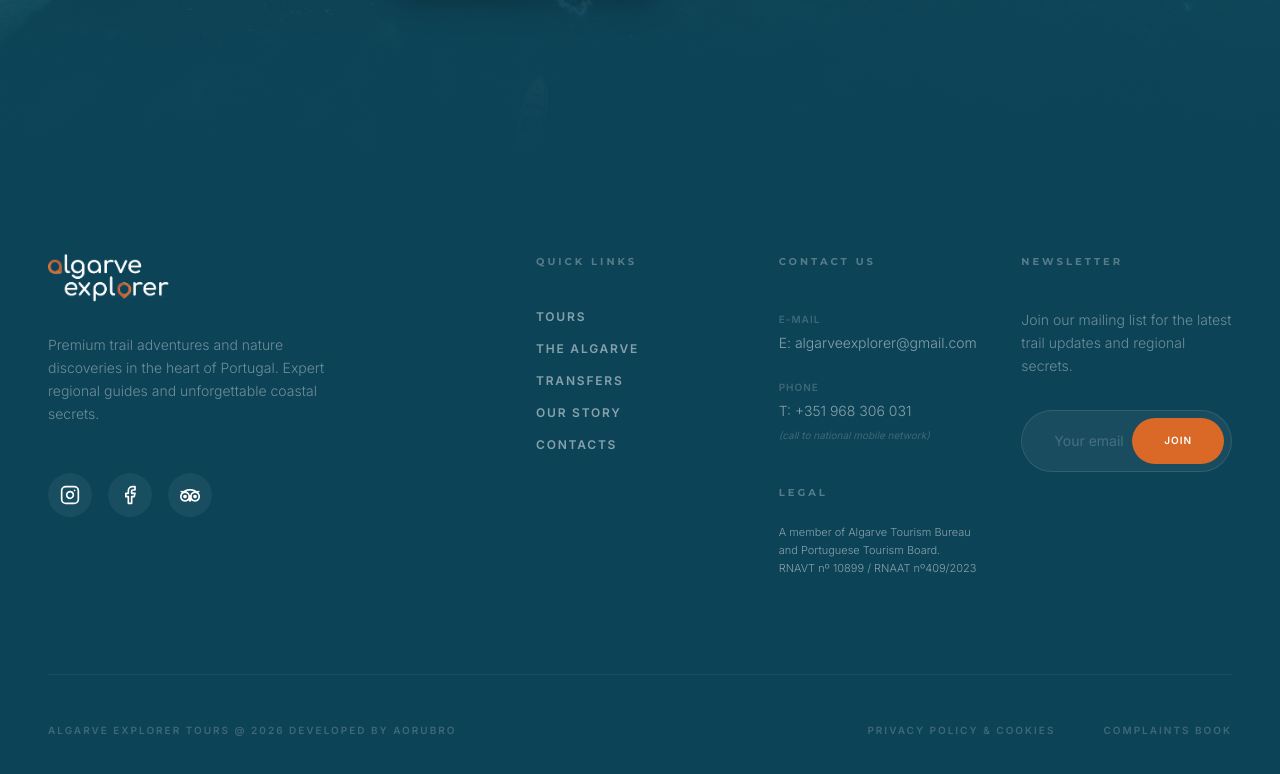
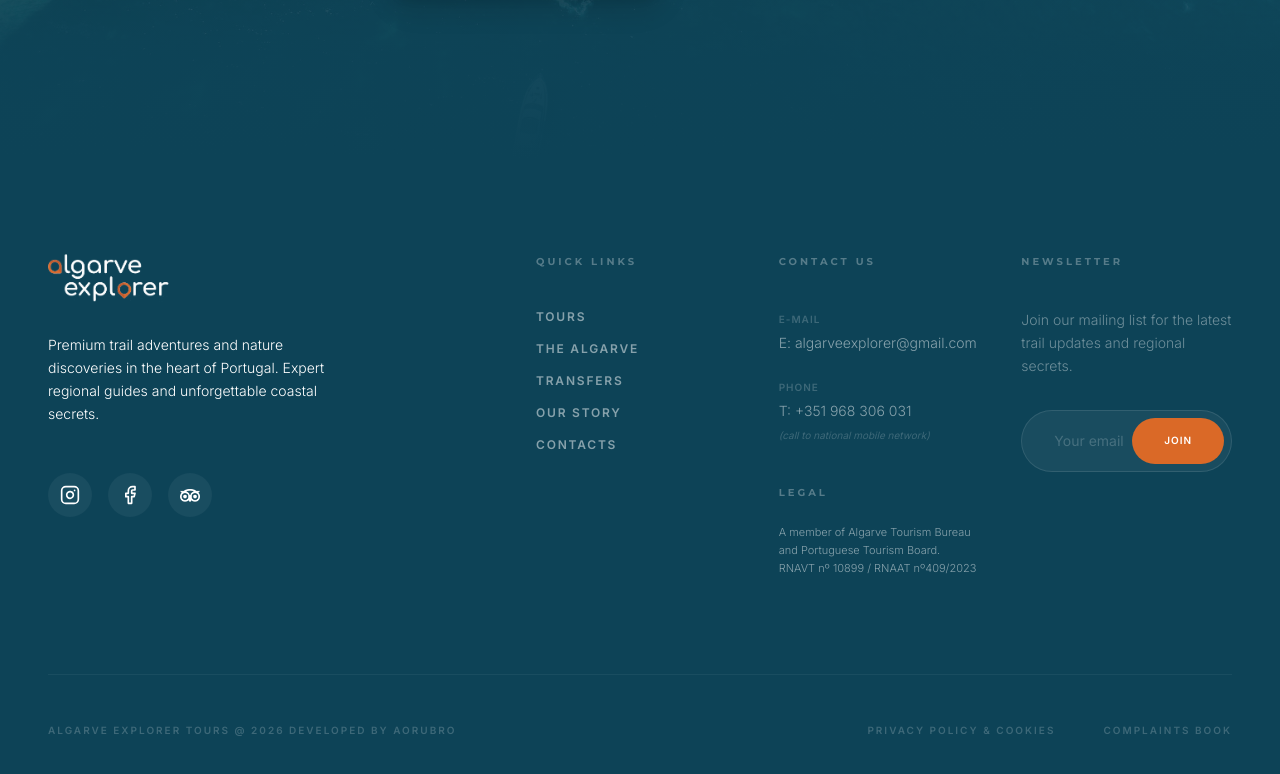
Before and after one commit to SEMRUMO-LDA/algarveexplorer, a React (Vite) app: page / in a window 1280 px wide. Shown: the part 5781-6555 px from the top of the page. Built offline with nearby package versions, Linux system fonts and the light colour scheme; no server answers.

Commit message:
Make footer mission text full white

```diff
--- a/components/Footer.tsx
+++ b/components/Footer.tsx
@@ -19,7 +19,7 @@ const Footer: React.FC = () => {
                 className="h-10 md:h-12 w-auto"
               />
             </div>
-            <p className="text-white/40 text-sm leading-relaxed font-light max-w-xs">
+            <p className="text-white text-sm leading-relaxed font-light max-w-xs">
               {t('footer.mission')}
             </p>
             <div className="flex space-x-4 pt-4">
```
